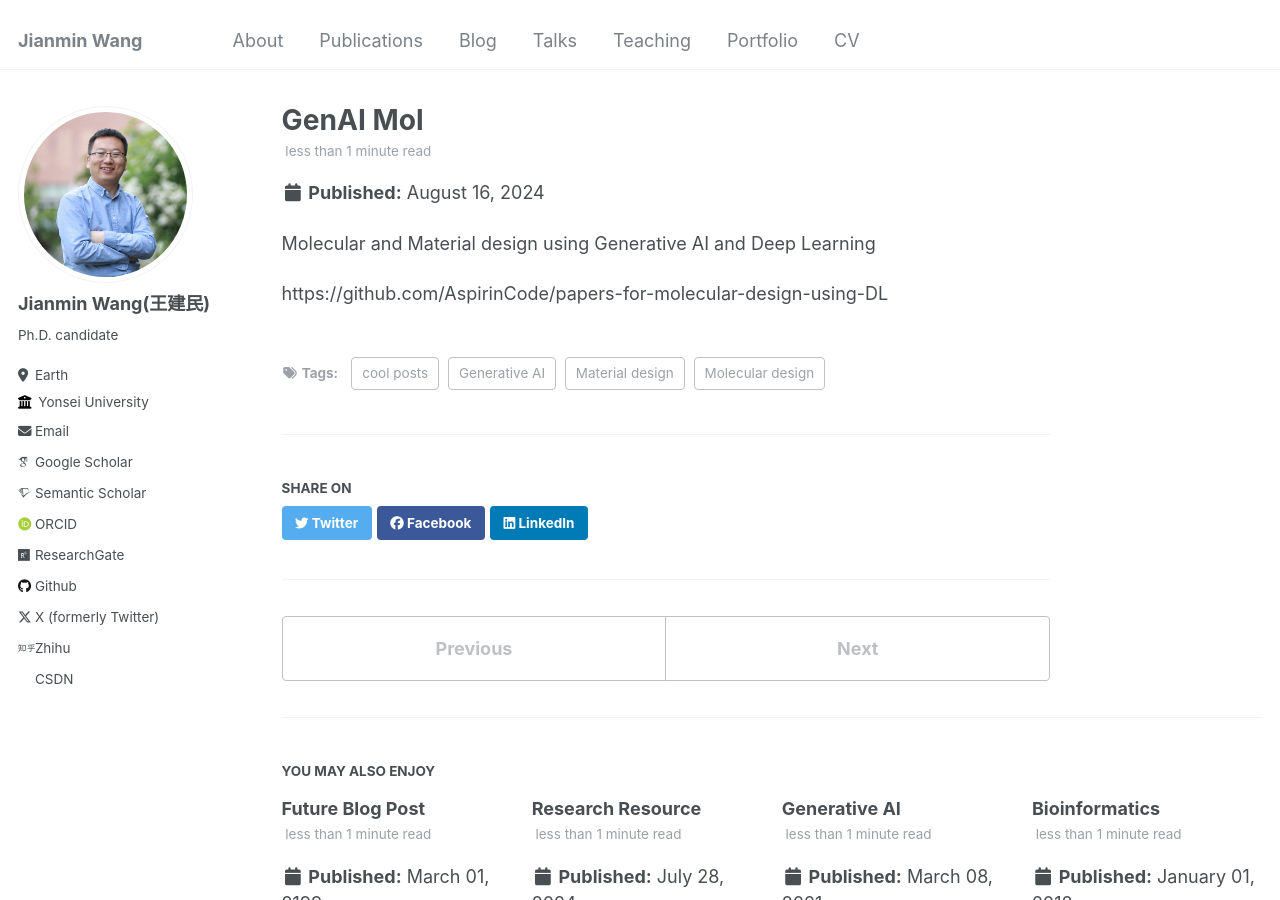
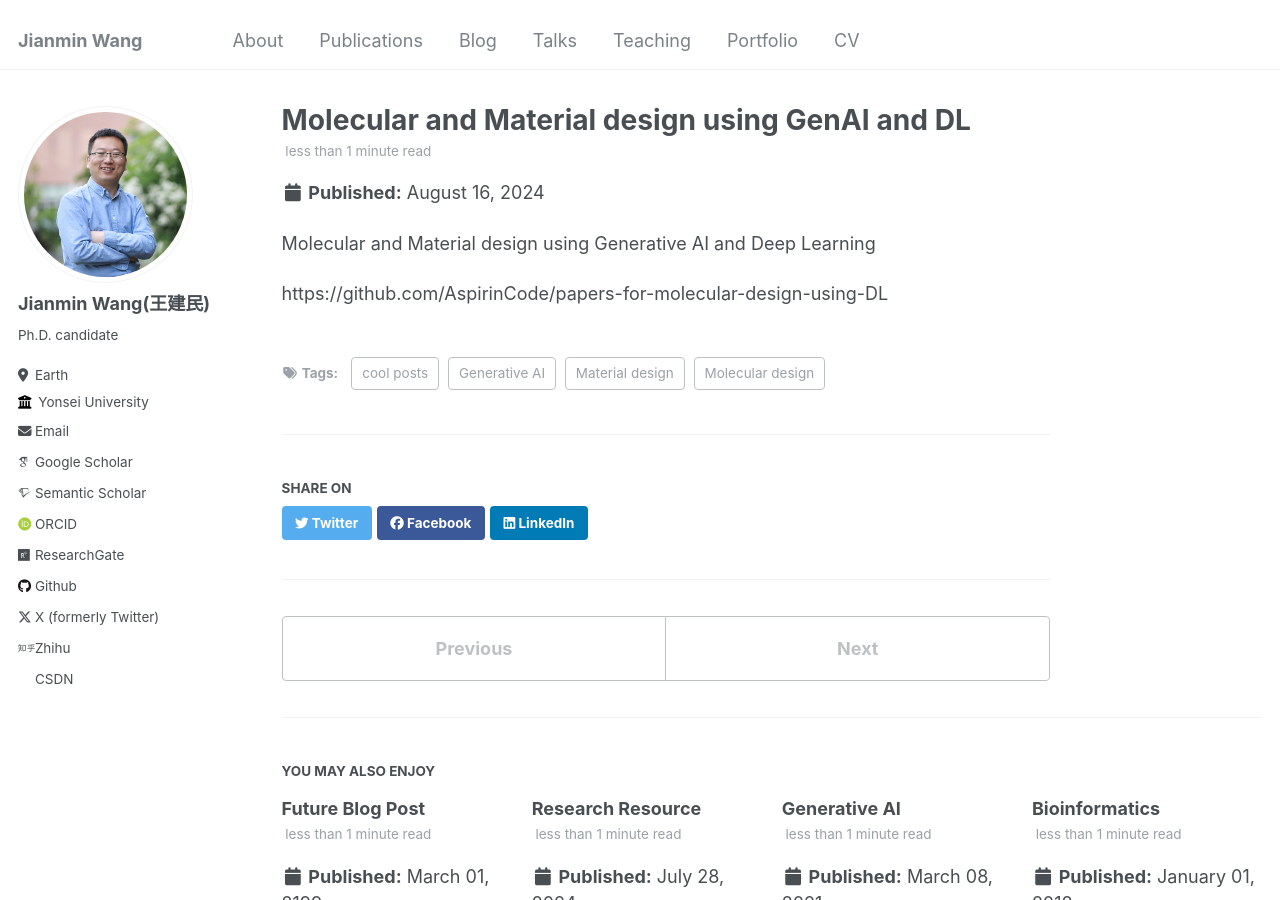
Before and after one commit to Jianmin2drugai/Jianmin2drugai.github.io, a Jekyll site: the page built from _posts/2024-08-16-generativeai-mol-note-post.md, in a window 1280 px wide and 900 px high. Built offline with Jekyll 4.4.1, drawn with Linux system fonts in a browser that asks for light colours; some web fonts are replaced.

Commit message:
Update 2024-08-16-generativeai-mol-note-post.md

```diff
--- a/_posts/2024-08-16-generativeai-mol-note-post.md
+++ b/_posts/2024-08-16-generativeai-mol-note-post.md
@@ -1,5 +1,5 @@
 ---
-title: 'GenAI Mol'
+title: 'Molecular and Material design using GenAI and DL'
 date: 2024-08-16
 permalink: /posts/2024/08/blog-post-2/
 tags:
```
